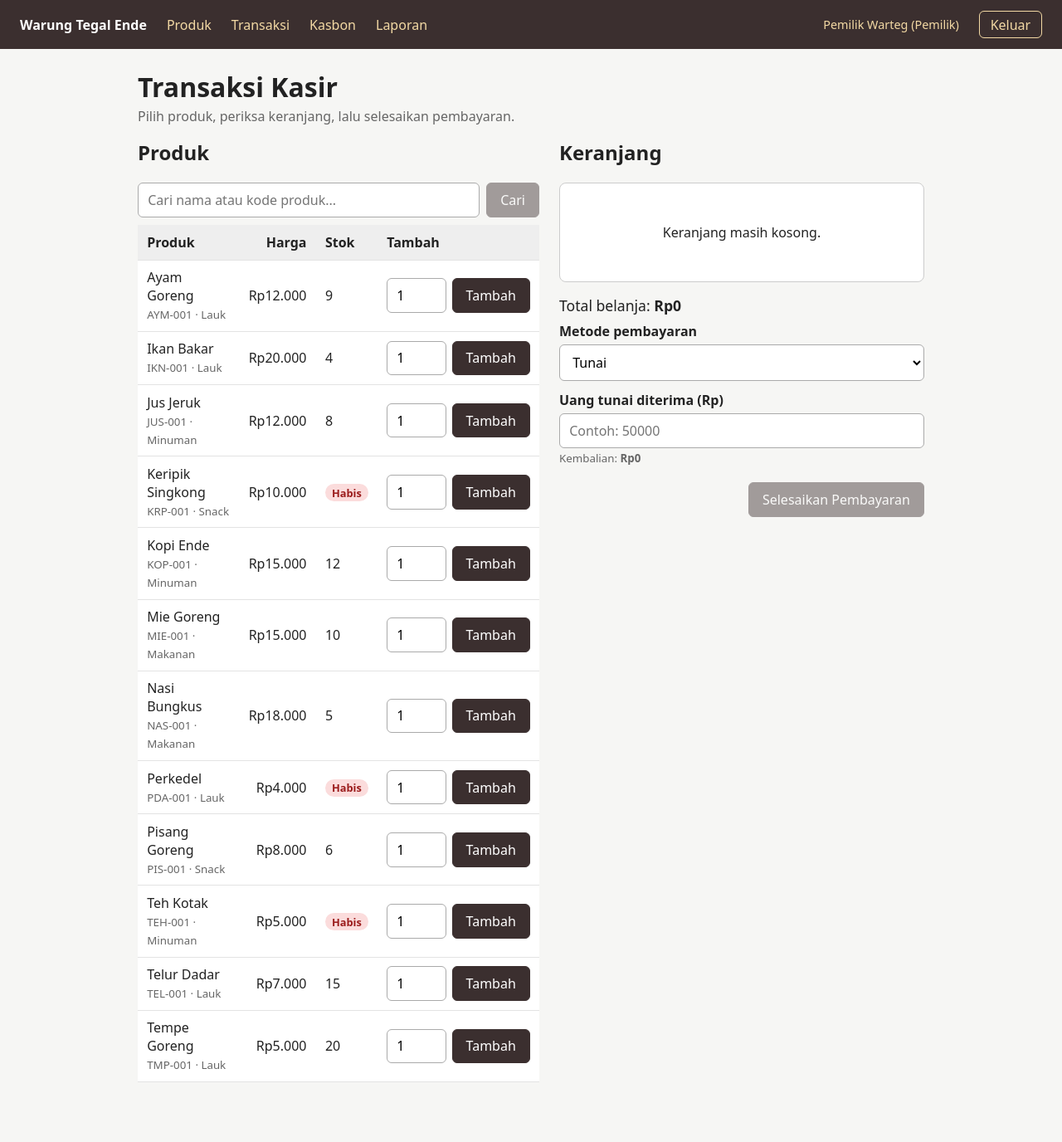
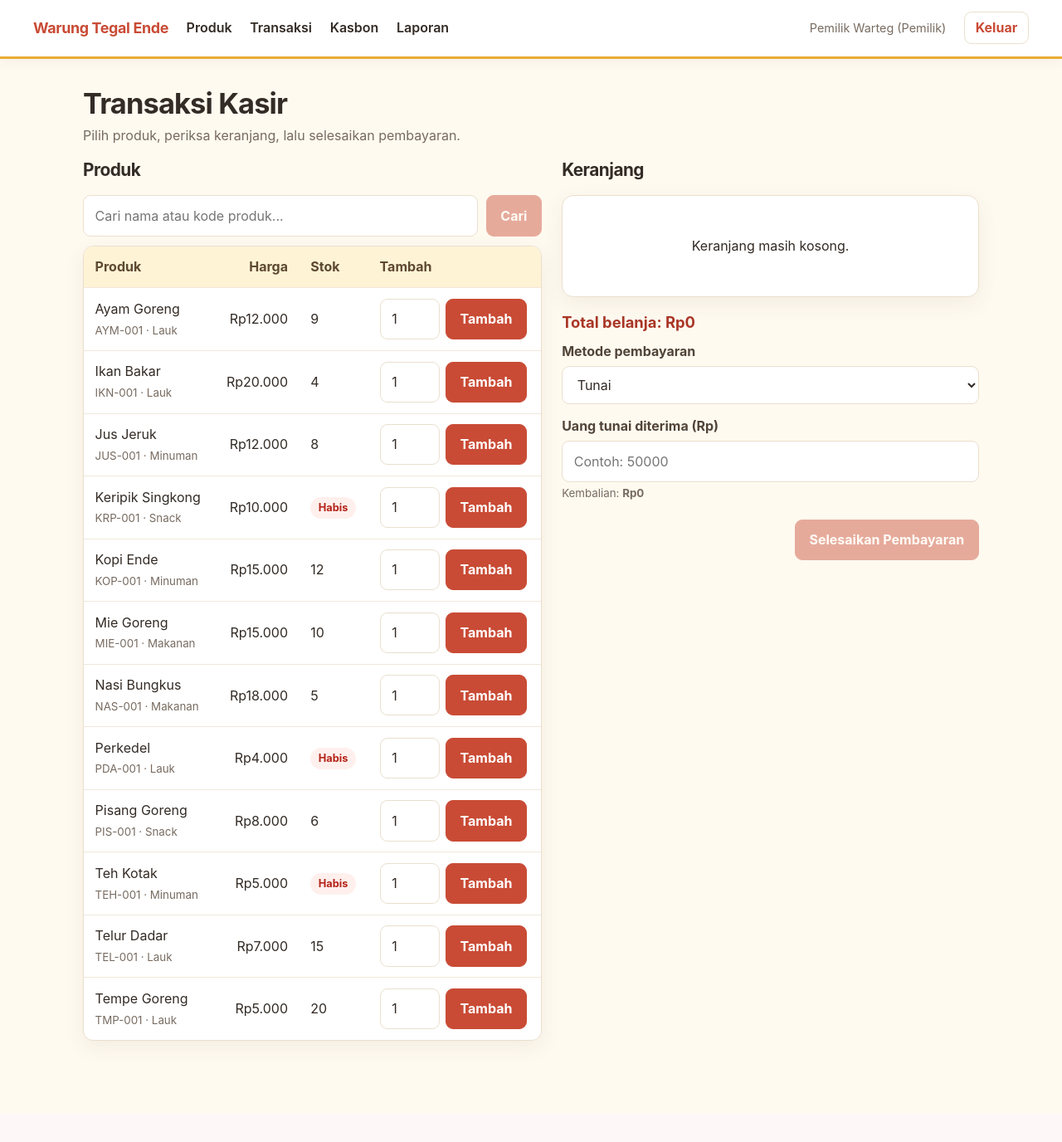
Before and after one commit to rayawainira19-jpg/proyekmini-warteg, a Laravel app: page /transaksi/baru in a window 1280 px wide. Shown: the whole page at 83% size. After the commit the page ends 1267 px from the top, so only its background shows below. Run offline with Laravel 12, Linux system fonts and the light colour scheme; a user stored in the database is signed in; data comes from the database, SQL or seed files in the repository; data that the repository does not hold is empty.

Commit message:
Perbarui tema UI warteg menjadi lebih cerah dan modern

```diff
--- a/public/css/kasir.css
+++ b/public/css/kasir.css
@@ -1,65 +1,131 @@
+/* Tema Warung Tegal Ende — cerah, hangat, dan modern */
+:root {
+    --cream: #fffaf0;
+    --surface: #ffffff;
+    --surface-soft: #fff3d6;
+    --ink: #332b25;
+    --muted: #776b60;
+    --line: #eadfce;
+    --tomato: #c94b35;
+    --tomato-dark: #a93626;
+    --mustard: #e8ad35;
+    --mustard-soft: #fff0c2;
+    --leaf: #477a4b;
+    --leaf-soft: #e8f3e5;
+    --danger: #b42318;
+    --shadow: 0 8px 24px rgba(76, 53, 28, .07);
+}
 * { box-sizing: border-box; }
-body { margin: 0; font-family: system-ui, sans-serif; color: #222; background: #f6f6f4; }
-.topbar { display: flex; gap: 1.5rem; align-items: center; padding: .8rem 1.5rem; background: #3b2f2f; color: #fff; }
-.topbar a { color: #f3d9a4; text-decoration: none; }
-.wrap { max-width: 980px; margin: 1.5rem auto; padding: 0 1rem 3rem; }
-h1 { margin-bottom: .2rem; } .sub { color: #666; margin-top: 0; }
-.bar { display: flex; gap: 1rem; justify-content: space-between; margin: 1rem 0; }
-.cari { display: flex; gap: .5rem; flex: 1; max-width: 520px; }
-.cari input { flex: 1; }
-input:not([type=checkbox]), select { width: 100%; padding: .55rem .7rem; border: 1px solid #aaa; border-radius: 6px; background: #fff; font: inherit; }
-button, .btn { display: inline-block; padding: .55rem 1rem; border: 1px solid #3b2f2f; border-radius: 6px; background: #3b2f2f; color: #fff; cursor: pointer; text-decoration: none; font: inherit; }
-.btn.putih { background: #fff; color: #3b2f2f; }
-button.bahaya { background: #a12626; border-color: #a12626; }
+body {
+    margin: 0;
+    font-family: Inter, ui-sans-serif, system-ui, -apple-system, BlinkMacSystemFont, "Segoe UI", sans-serif;
+    color: var(--ink);
+    background: var(--cream);
+    line-height: 1.55;
+}
+.topbar {
+    display: flex;
+    gap: 1.35rem;
+    align-items: center;
+    padding: .9rem clamp(1rem, 4vw, 2.5rem);
+    background: var(--surface);
+    color: var(--ink);
+    border-bottom: 3px solid var(--mustard);
+    box-shadow: 0 3px 14px rgba(76, 53, 28, .06);
+}
+.topbar strong { color: var(--tomato); font-size: 1.12rem; letter-spacing: -.02em; }
+.topbar a { color: var(--ink); text-decoration: none; font-weight: 600; transition: color .18s ease; }
+.topbar a:hover { color: var(--tomato); }
+.wrap { max-width: 1120px; margin: 2rem auto; padding: 0 1.25rem 3.5rem; }
+h1, h2, h3 { color: var(--ink); line-height: 1.25; letter-spacing: -.025em; }
+h1 { margin: 0 0 .35rem; font-size: clamp(1.65rem, 3vw, 2.15rem); }
+h2 { font-size: 1.3rem; }
+.sub { color: var(--muted); margin-top: 0; }
+.bar { display: flex; gap: 1rem; justify-content: space-between; align-items: center; margin: 1.25rem 0; }
+.cari { display: flex; gap: .6rem; flex: 1; max-width: 560px; }
+.cari input { flex: 1; min-width: 0; }
+input:not([type=checkbox]), select {
+    width: 100%; padding: .7rem .85rem; border: 1px solid var(--line);
+    border-radius: 9px; background: var(--surface); color: var(--ink); font: inherit;
+    transition: border-color .18s ease, box-shadow .18s ease;
+}
+input:focus, select:focus { outline: none; border-color: var(--mustard); box-shadow: 0 0 0 3px rgba(232, 173, 53, .2); }
+button, .btn {
+    display: inline-block; padding: .68rem 1.05rem; border: 1px solid var(--tomato);
+    border-radius: 9px; background: var(--tomato); color: #fff; cursor: pointer;
+    text-decoration: none; font: inherit; font-weight: 650;
+    transition: background .18s ease, transform .18s ease, box-shadow .18s ease;
+}
+button:hover, .btn:hover { background: var(--tomato-dark); border-color: var(--tomato-dark); box-shadow: 0 4px 12px rgba(169, 54, 38, .16); }
+button:active, .btn:active { transform: translateY(1px); }
+.btn.putih { background: var(--surface); color: var(--tomato); border-color: var(--line); }
+.btn.putih:hover { background: var(--surface-soft); border-color: var(--mustard); }
+button.bahaya { background: var(--danger); border-color: var(--danger); }
 .sr { position: absolute; left: -9999px; }
-.alert { padding: .6rem .9rem; border-radius: 6px; }
-.alert.ok { background: #d9f2de; color: #1b6b2f; }
-.alert.err { background: #fbdcdc; color: #9b1c1c; }
-.alert.warn { background: #fff3cd; }
-table { width: 100%; border-collapse: collapse; background: #fff; }
-th, td { padding: .6rem .7rem; border-bottom: 1px solid #e3e3e3; text-align: left; }
-th { background: #eee; } .num { text-align: right; }
-tr.mati td { color: #888; }
+.alert { padding: .8rem 1rem; border-radius: 10px; border: 1px solid transparent; }
+.alert.ok { background: var(--leaf-soft); color: #285d31; border-color: #c9e3c5; }
+.alert.err { background: #fff0ed; color: #982d22; border-color: #f1c7bf; }
+.alert.warn { background: var(--mustard-soft); color: #77520c; border-color: #f0d78f; }
+table { width: 100%; border-collapse: separate; border-spacing: 0; overflow: hidden; background: var(--surface); border: 1px solid var(--line); border-radius: 12px; box-shadow: var(--shadow); }
+th, td { padding: .78rem .85rem; border-bottom: 1px solid #f0e8dc; text-align: left; }
+th { background: var(--surface-soft); color: #5d4930; font-weight: 700; }
+tr:last-child td { border-bottom: 0; }
+tr.mati td { color: #92877b; }
+.num { text-align: right; }
 .aksi { white-space: nowrap; }
-.aksi a { display: inline-block; padding: .2rem .6rem; margin-right: .25rem; border: 1px solid #1f4f9c; border-radius: 5px; color: #1f4f9c; font-size: .85rem; text-decoration: none; }
-.aksi a:hover { background: #1f4f9c; color: #fff; }
-.aksi a.hapus { border-color: #a12626; color: #a12626; }
-.aksi a.hapus:hover { background: #a12626; color: #fff; }
-.habis { display: inline-block; padding: .1rem .5rem; border-radius: 999px; background: #fbdcdc; color: #9b1c1c; font-size: .8rem; font-weight: 600; }
-.kotak { background: #fff; border: 1px solid #ccc; border-radius: 8px; padding: 2rem; text-align: center; margin-top: 1rem; }
-.kotak.kiri { text-align: left; max-width: 640px; margin: 1.5rem auto 0; }
+.aksi a { display: inline-block; padding: .28rem .65rem; margin-right: .25rem; border: 1px solid #b9d4b5; border-radius: 7px; color: var(--leaf); font-size: .85rem; font-weight: 600; text-decoration: none; }
+.aksi a:hover { background: var(--leaf-soft); }
+.aksi a.hapus { border-color: #efc3bc; color: var(--danger); }
+.aksi a.hapus:hover { background: #fff0ed; }
+.habis { display: inline-block; padding: .18rem .6rem; border-radius: 999px; background: #fff0ed; color: var(--danger); font-size: .8rem; font-weight: 700; }
+.kotak { background: var(--surface); border: 1px solid var(--line); border-radius: 14px; padding: 2rem; text-align: center; margin-top: 1rem; box-shadow: var(--shadow); }
+.kotak.kiri { text-align: left; max-width: 680px; margin: 1.5rem auto 0; }
 .pager { display: flex; gap: 1rem; align-items: center; justify-content: flex-end; margin-top: 1rem; }
 .grid { display: grid; grid-template-columns: 1fr 1fr; gap: 1rem 2rem; margin-top: 1.2rem; }
-.f label { display: block; font-weight: 600; margin-bottom: .3rem; }
-.f.cek { align-self: end; } .f.cek label { font-weight: 400; }
-small.e { color: #b00020; font-weight: 600; display: block; margin-top: .25rem; }
-.tombol { display: flex; gap: .6rem; justify-content: flex-end; margin-top: 1.2rem; }
-@media (max-width: 700px) { .grid { grid-template-columns: 1fr; } .bar { flex-direction: column; } }
-
-/* F-01, F-03, F-04, F-05 */
+.f label { display: block; font-weight: 650; margin-bottom: .35rem; color: #514438; }
+.f.cek { align-self: end; }
+.f.cek label { font-weight: 400; }
+small.e { color: var(--danger); font-weight: 650; display: block; margin-top: .25rem; }
+.tombol { display: flex; gap: .65rem; justify-content: flex-end; margin-top: 1.3rem; }
 .topbar .spacer { flex: 1; }
-.topbar .user { color: #f3d9a4; font-size: .9rem; }
+.topbar .user { color: var(--muted); font-size: .9rem; }
 .topbar form.keluar { margin: 0; }
-.topbar form.keluar button { padding: .3rem .8rem; background: transparent; border-color: #f3d9a4; color: #f3d9a4; }
-.login { max-width: 420px; }
-input.invalid, select.invalid { border-color: #b00020; background: #fff5f5; }
-.kotak.gagal { text-align: left; background: #eee; margin-top: 1rem; padding: 1rem; }
+.topbar form.keluar button { padding: .38rem .8rem; background: var(--surface); border-color: var(--line); color: var(--tomato); }
+.topbar form.keluar button:hover { background: #fff0ed; border-color: #efc3bc; }
+.login { max-width: 440px; }
+input.invalid, select.invalid { border-color: var(--danger); background: #fff8f6; }
+.kotak.gagal { text-align: left; background: #fff8e8; margin-top: 1rem; padding: 1rem; border-color: #f0d78f; }
 .pos { display: grid; grid-template-columns: 1.1fr 1fr; gap: 1.5rem; align-items: start; }
 .pos h2 { margin-top: 0; }
-.pos .cari { max-width: none; margin-bottom: .6rem; }
-form.tambah { display: flex; gap: .4rem; margin: 0; }
+.pos .cari { max-width: none; margin-bottom: .7rem; }
+form.tambah { display: flex; gap: .45rem; margin: 0; }
 input.qty { width: 4.5rem !important; }
-button.kecil, button.putih-btn { padding: .2rem .6rem; font-size: .85rem; }
-button.kecil, button.putih-btn { background: #fff; color: #a12626; border-color: #a12626; }
-button:disabled { opacity: .45; cursor: not-allowed; }
-.total { font-size: 1.1rem; margin: 1rem 0 .5rem; }
-.bayar .f { margin-bottom: .8rem; }
+button.kecil, button.putih-btn { padding: .28rem .65rem; font-size: .85rem; }
+button.kecil, button.putih-btn { background: var(--surface); color: var(--tomato); border-color: #efc3bc; }
+button.kecil:hover, button.putih-btn:hover { background: #fff0ed; }
+button:disabled { opacity: .45; cursor: not-allowed; box-shadow: none; }
+.total { font-size: 1.15rem; font-weight: 750; margin: 1rem 0 .5rem; color: var(--tomato-dark); }
+.bayar .f { margin-bottom: .85rem; }
 [hidden] { display: none !important; }
 .ringkas p { margin: .3rem 0; }
 .rentang { justify-content: flex-start; align-items: end; gap: 1rem; }
 .rentang .f { min-width: 170px; }
-.kartu { display: grid; grid-template-columns: repeat(4, 1fr); gap: .8rem; margin: 1rem 0; }
-.kartu div { background: #fff; border: 1px solid #ddd; border-radius: 8px; padding: .8rem 1rem; }
-.kartu span { display: block; color: #666; font-size: .85rem; }
-.kartu strong { font-size: 1.15rem; }
-@media (max-width: 800px) { .pos { grid-template-columns: 1fr; } .kartu { grid-template-columns: 1fr 1fr; } }
+.kartu { display: grid; grid-template-columns: repeat(4, 1fr); gap: .9rem; margin: 1.1rem 0; }
+.kartu div { background: var(--surface); border: 1px solid var(--line); border-top: 3px solid var(--mustard); border-radius: 12px; padding: 1rem 1.05rem; box-shadow: var(--shadow); }
+.kartu span { display: block; color: var(--muted); font-size: .85rem; }
+.kartu strong { font-size: 1.2rem; color: var(--ink); }
+@media (max-width: 800px) {
+    .pos { grid-template-columns: 1fr; }
+    .kartu { grid-template-columns: 1fr 1fr; }
+    .topbar { flex-wrap: wrap; gap: .8rem 1rem; }
+    .topbar .spacer { display: none; }
+    .topbar .user { margin-left: auto; }
+}
+@media (max-width: 560px) {
+    .wrap { margin-top: 1.2rem; padding-inline: .85rem; }
+    .bar, .rentang { flex-direction: column; align-items: stretch; }
+    .cari { max-width: none; }
+    .topbar { padding: .8rem 1rem; }
+    table { display: block; overflow-x: auto; white-space: nowrap; }
+    .kotak { padding: 1.25rem; }
+}
```
